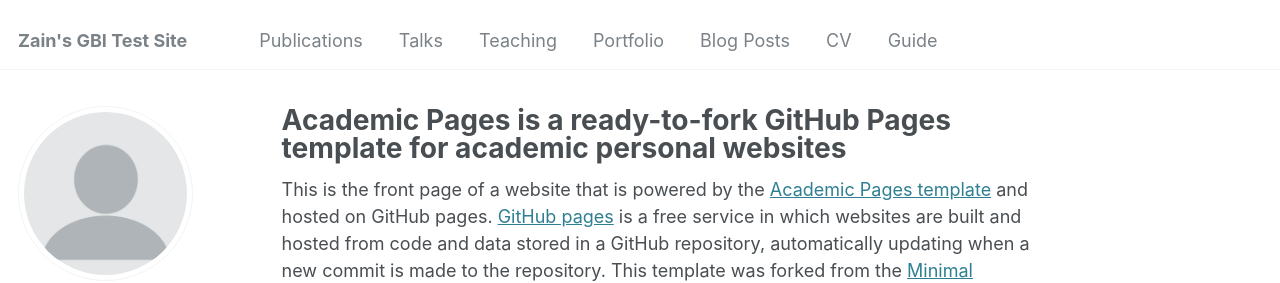
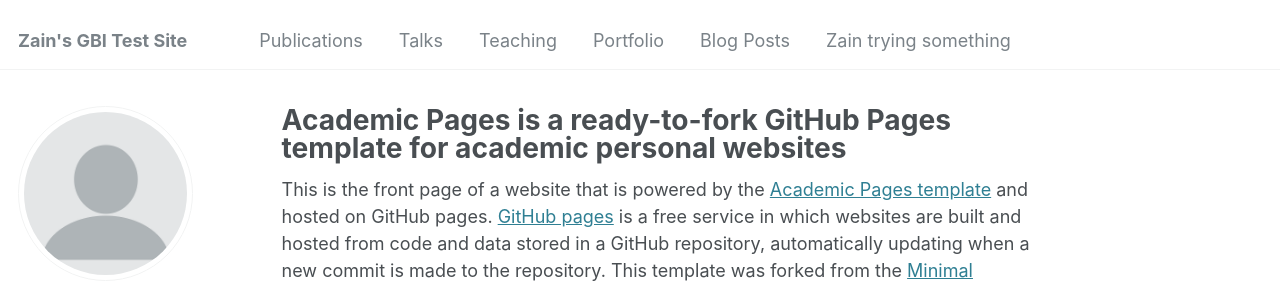
Before and after one commit to zaintaylor/zaintaylor.github.io, a Jekyll site: the page built from _pages/about.md, in a window 1280 px wide. Shown: the top 283 px of the page. Built offline with Jekyll 4.4.1, drawn with Linux system fonts in a browser that asks for light colours.

Commit message:
Update navigation.yml

```diff
--- a/_data/navigation.yml
+++ b/_data/navigation.yml
@@ -20,8 +20,5 @@ main:
   - title: "Blog Posts"
     url: /year-archive/
 
-  - title: "CV"
-    url: /cv/
-
-  - title: "Guide"
-    url: /markdown/
+  - title: "Zain trying something"
+    url: /zaint/
```
